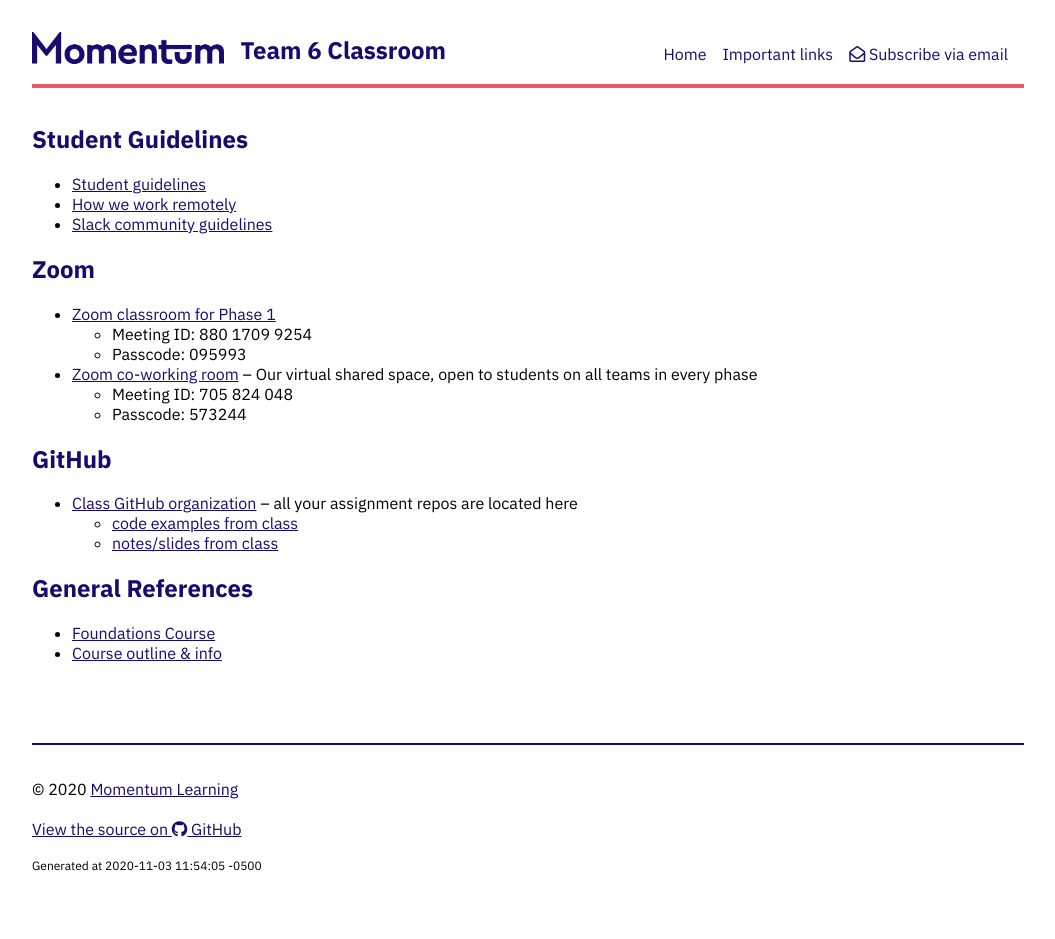
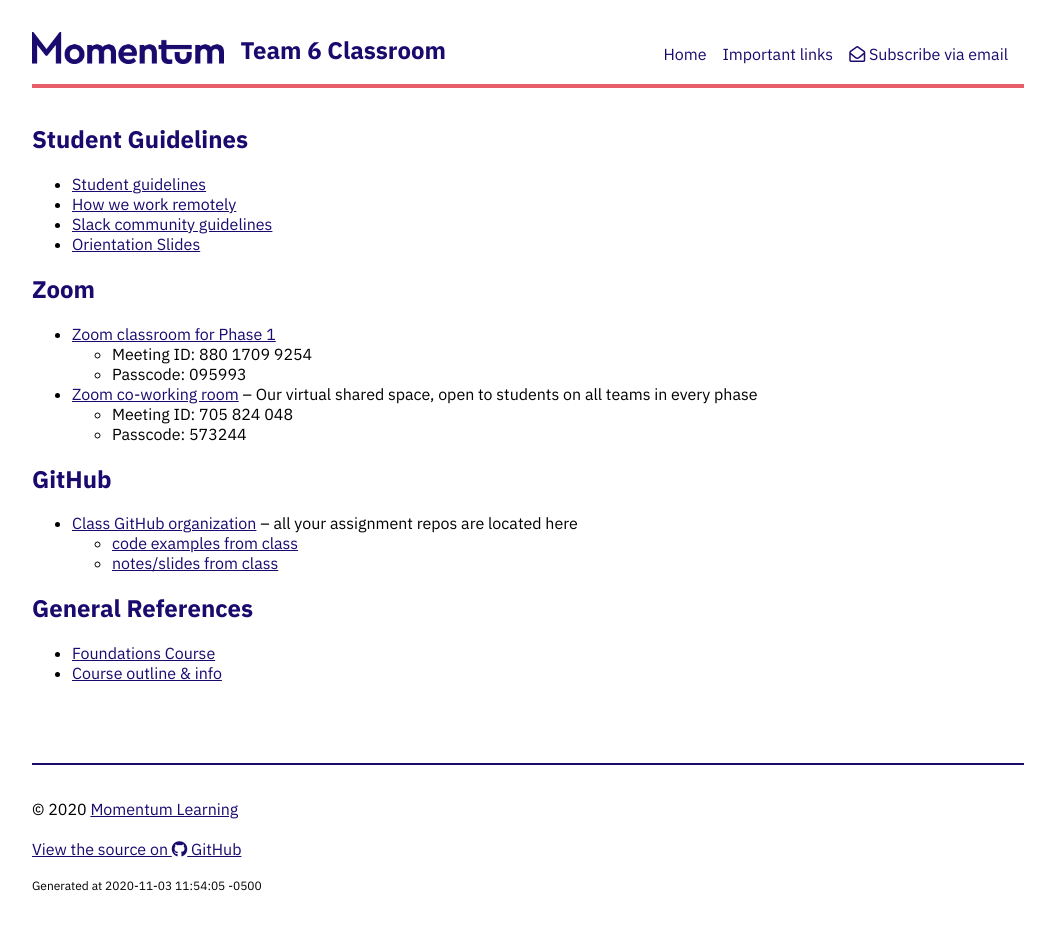
Before and after one commit to momentum-team-6/momentum-team-6.github.io, a Jekyll site: the page built from links.md, in a window 1280 px wide. Shown: the whole page, without its empty margins (112-1167 px from the left). Built offline with Jekyll 4.4.1, drawn with Linux system fonts in a browser that asks for light colours; nearby versions of some CDN libraries.

Commit message:
Add link to orientation slides

```diff
--- a/links.md
+++ b/links.md
@@ -9,6 +9,7 @@ layout: default
 - [Student guidelines](https://github.com/momentumlearn/student-resources/blob/main/articles/student-guidelines.md)
 - [How we work remotely](https://github.com/momentumlearn/student-resources/blob/master/articles/working-remotely.md)
 - [Slack community guidelines](https://docs.google.com/document/d/1updvgMnO2xAAfP46oW__d3-nhv4hPodW7WvxKWX87JA/edit)
+- [Orientation Slides](https://documentcloud.adobe.com/link/review?uri=urn%3Aaaid%3Ascds%3AUS%3A527bb4af-5812-4c4a-9e2f-93566461331f#pageNum=1)
 
 ## Zoom
 
```
